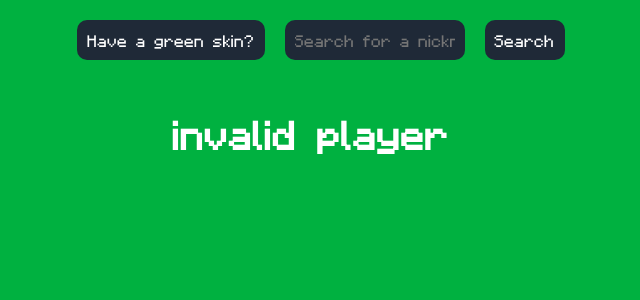
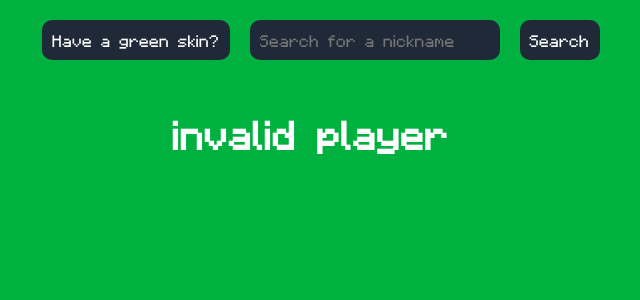
Before and after one commit to ReDex-991/mcranked-display, a React (Vite) app in the folder green-screen-ranked/: page / in a window 1280 px wide. Shown: the top 300 px of the page, without its empty margins (329-969 px from the left). Built offline with nearby package versions, Linux system fonts and the light colour scheme; no server answers.

Commit message:
changed input width

```diff
--- a/green-screen-ranked/src/App.css
+++ b/green-screen-ranked/src/App.css
@@ -44,7 +44,7 @@
   padding: 10px;
   border-radius: 10px;
   color: white;
-  width: 180px;
+  width: 250px;
 }
 
 .searchField>button{
```
